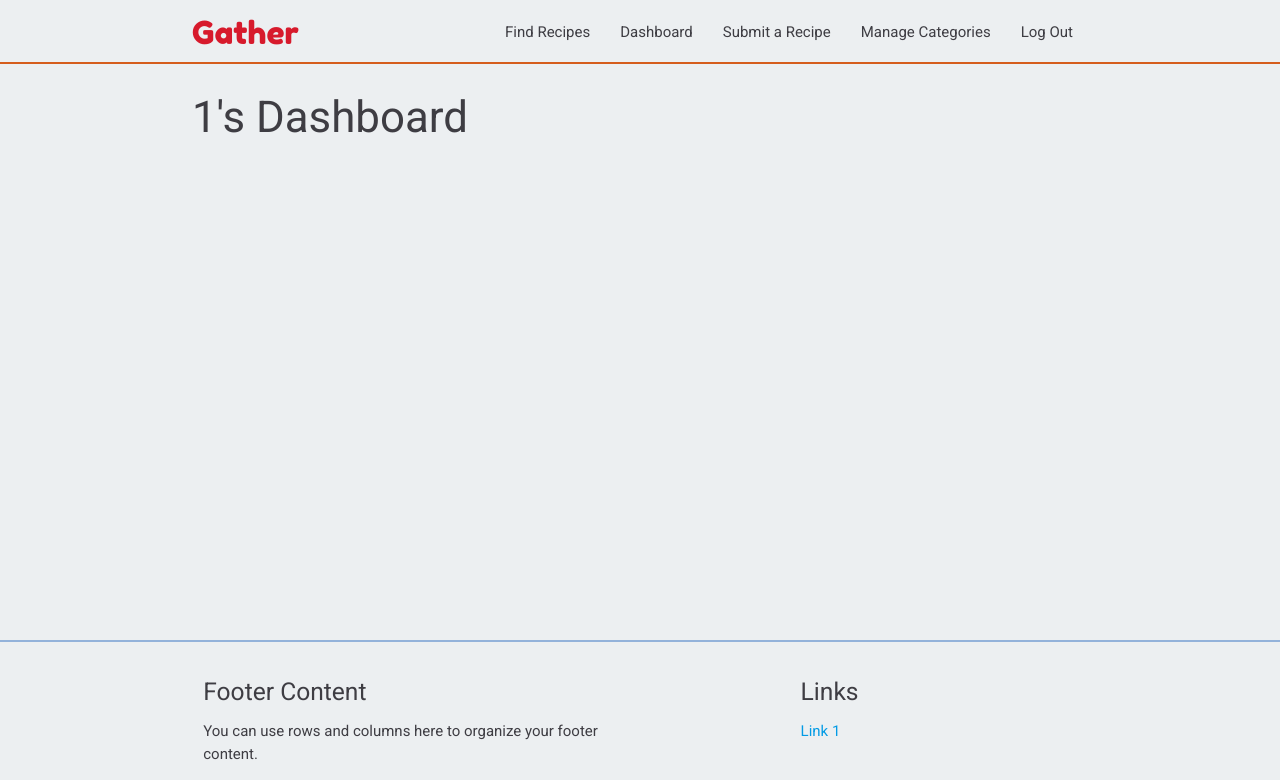
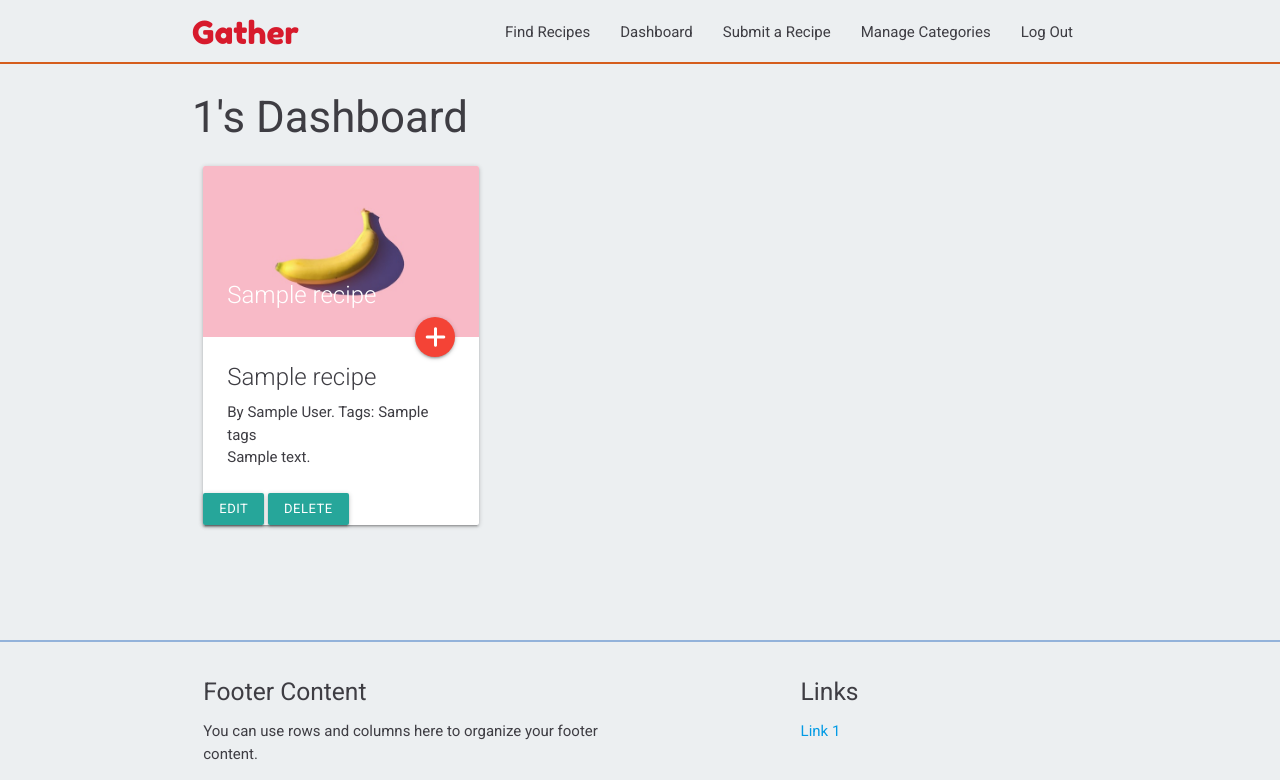
Before and after one commit to Isabella-Mitchell/gather-recipe-website, a Flask app: page /dashboard/1 in a window 1280 px wide. Shown: the top 780 px of the page. Run offline with Flask 2, Linux system fonts and the light colour scheme; the visitor is signed in with stand-in values (Sample User, id 1); tables that the repository leaves empty hold one stand-in row (values such as "Sample post"); a database or web service that is not in the repository returns one stand-in record (values such as "Sample title"); some libraries are stand-ins or nearby versions.

Commit message:
Add filter to recipes on user dashboard and add buttons for edit and delete

```diff
--- a/gather/routes.py
+++ b/gather/routes.py
@@ -76,7 +76,9 @@ def login():
 def dashboard(user_name):
 
     if "user" in session:
-        return render_template("dashboard.html", user_name=session["user"])
+        user_recipes = mongo.db.recipes.find({"author": session["user"]})
+        return render_template(
+            "dashboard.html", user_name=session["user"], user_recipes=user_recipes)
 
     return redirect(url_for("login"))
 
--- a/gather/templates/dashboard.html
+++ b/gather/templates/dashboard.html
@@ -3,6 +3,40 @@
 
     <h3>{{ user_name }}'s Dashboard</h3>
 
+    <div class="row">
+        {% for recipe in user_recipes %}
+
+            <div class="col s12 m4">
+              <div class="card hoverable">
+                <div class="card-image">
+                  <img src="{{url_for('static', filename='images/small-banana-image.jpg')}}">
+                  <span class="card-title">{{recipe.recipe_name}}</span>
+                  <a class="btn-floating halfway-fab waves-effect waves-light red activator "><i class="fa-solid fa-plus"></i></a>
+                </div>
+                <div class="card-content">
+                    <span class="card-title">{{recipe.recipe_name}}</span>
+                  <p>By {{recipe.author}}. Tags: {{recipe.tags}}</p>
+                  <p>{{recipe.cuisine}}</p>
+                </div>
+                <div class="card-reveal">
+                    <span class="card-title grey-text text-darken-4">{{recipe.recipe_name}}<i class="fa-solid fa-xmark"></i></span>
+                    <p>{{recipe.ingrediant_list}}</p>
+                    <p>{{recipe.equipment_list}}</p>
+                    <p>{{recipe.serves}}</p>
+                    <p>{{recipe.duration}}</p>
+                    <p>{{recipe.difficulty}}</p>
+                    <p>{{recipe.url}}</p>
+                    <p>{{recipe.instructions}}</p>
+                    <p>{{recipe.timestamp}}</p>
+                </div>
+                <div>
+                    <a class="waves-effect waves-light btn-small">Edit</a>
+                    <a class="waves-effect waves-light btn-small">Delete</a>
+                </div>
+              </div>
+            </div>
+        {%  endfor %}
+    </div>
 
 
 {% endblock %}
```
Also changed, not shown: gather/templates/recipes.html (+8 -6 lines).
